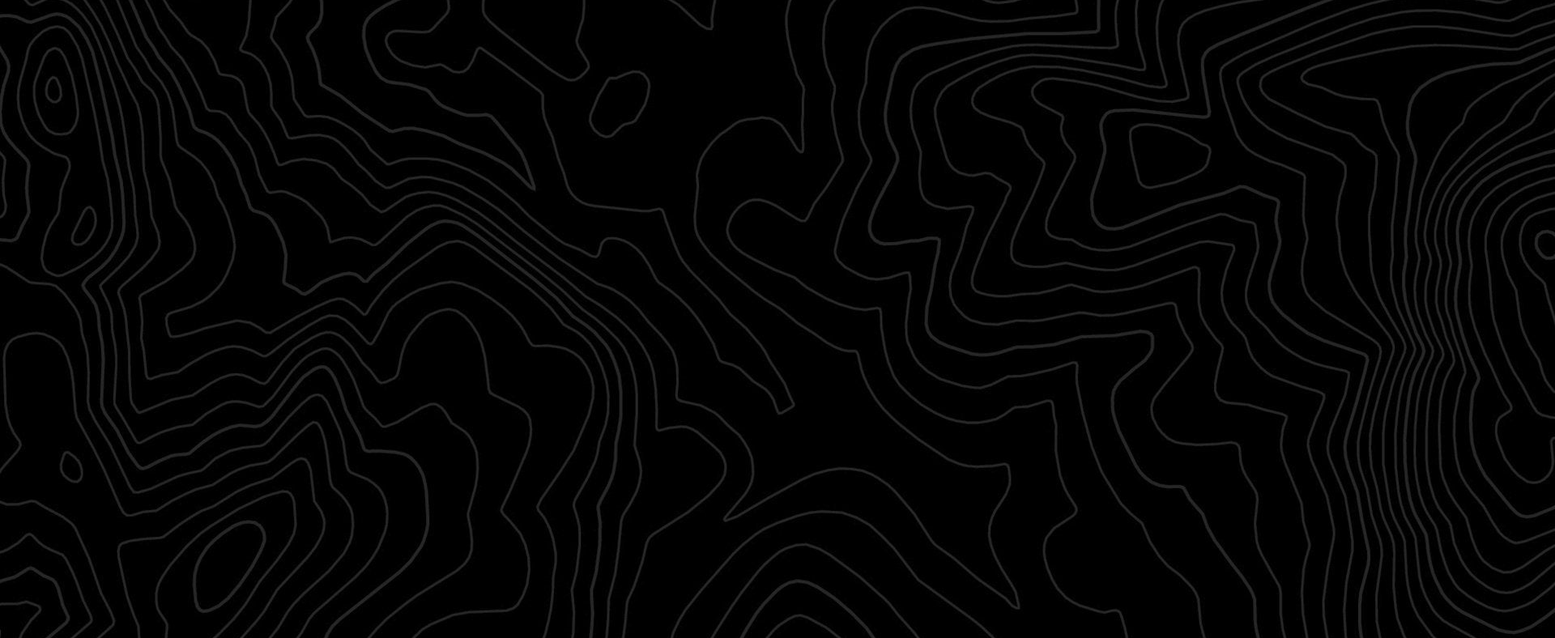
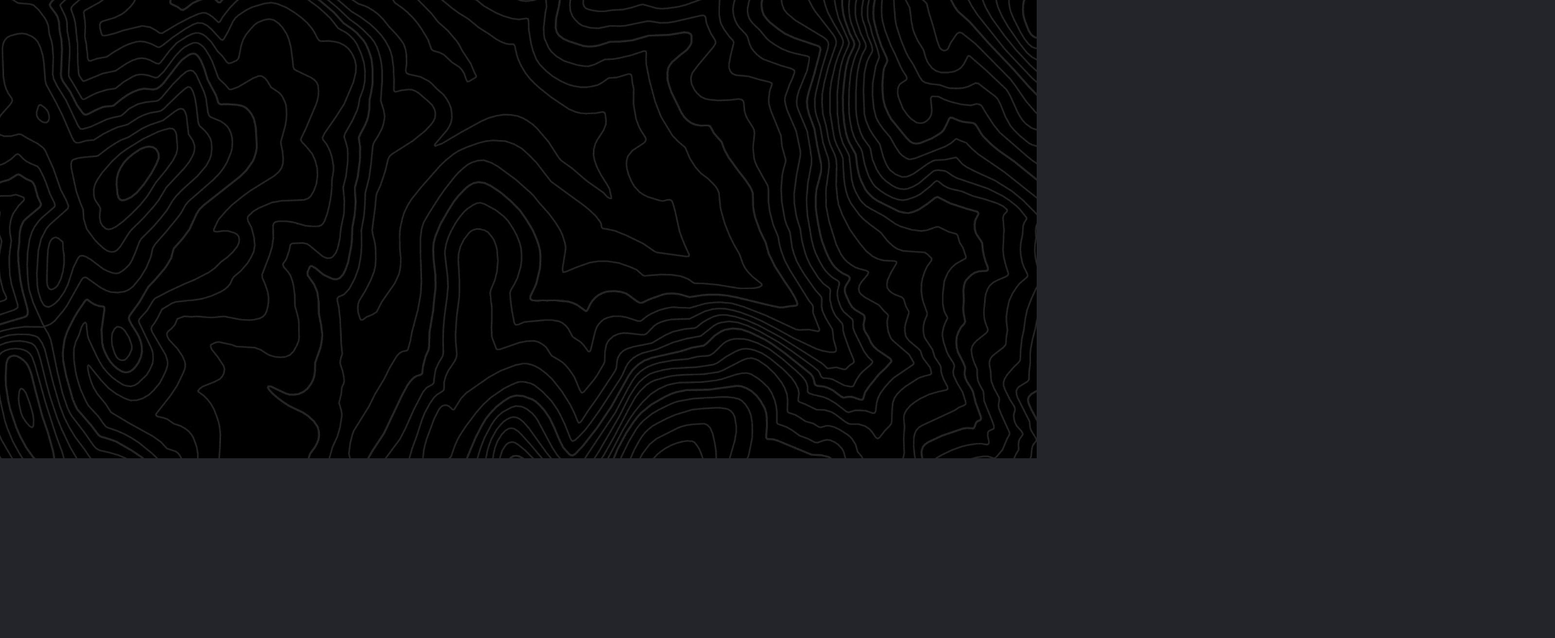
Before and after one commit to mryancox/mryancox.github.io, a plain HTML site: page index.html in a window 1280 px wide. Shown: the part 514-1302 px from the top of the page at 81% size, 1920 px wide, since content can reach past the window. After the commit the page ends 1084 px from the top, so only its background shows below. Drawn offline with Linux system fonts and the light colour scheme.

Commit message:
fixed overflow

```diff
--- a/style.css
+++ b/style.css
@@ -3,6 +3,7 @@
 	margin: 0;
 	padding: 0;
 	background-color: #24252A;
+	overflow-x: hidden;
 }
 
 body {
@@ -52,6 +53,12 @@ header {
 
 .menu {
 	display: none;
+}
+
+.landing {
+	min-width: 100%;
+	min-height: 100%;
+	height: 1080px;
 }
 
 button {
```
